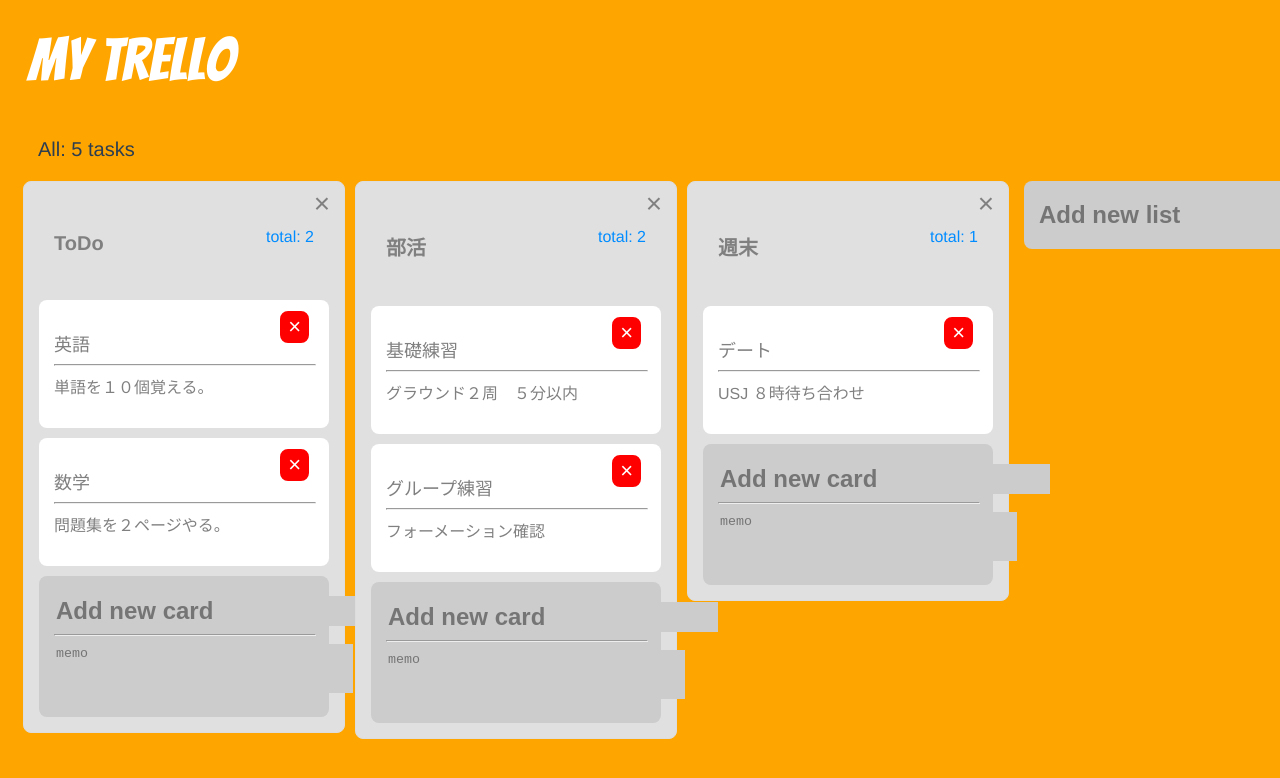
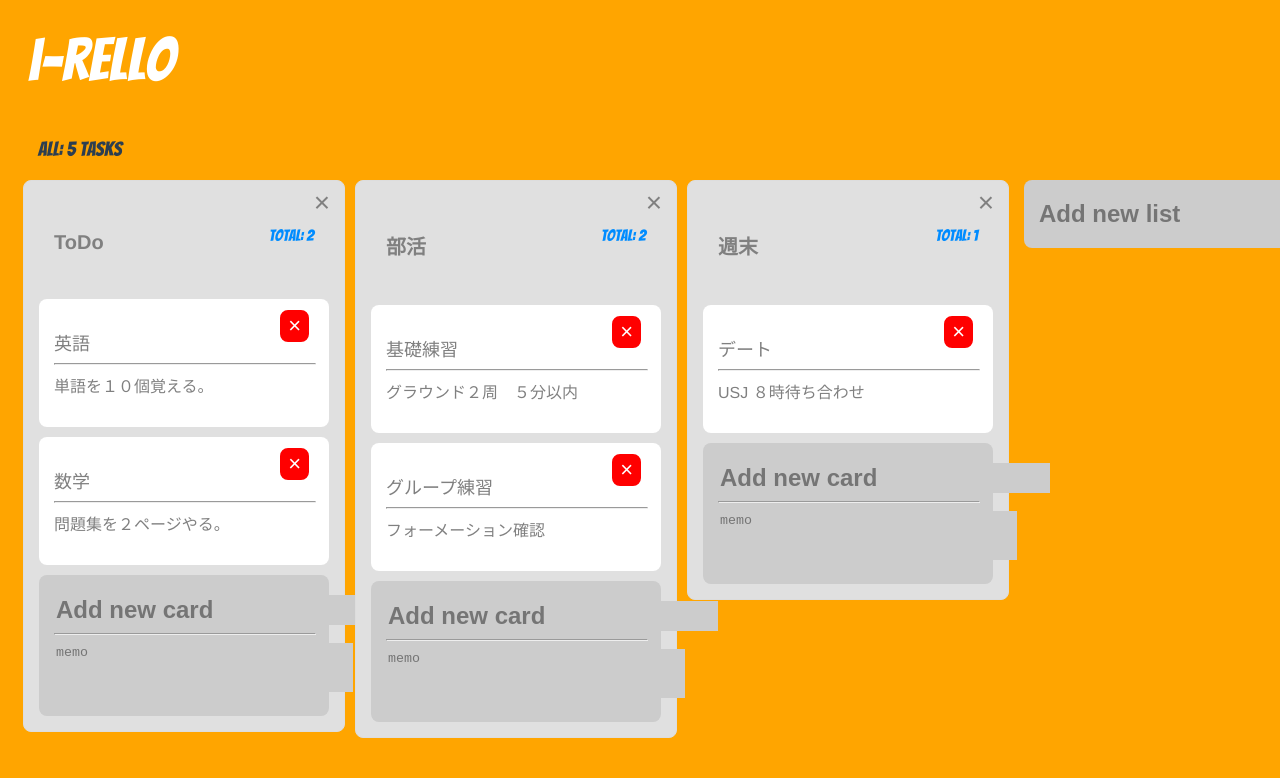
Before and after one commit to curtaincall888/i-rello, a Vue app: page / in a window 1280 px wide. Shown: the top 778 px of the page. Built offline with nearby package versions, Linux system fonts and the light colour scheme.

Commit message:
style_change
スタイルの変更

```diff
--- a/src/assets/css/style.css
+++ b/src/assets/css/style.css
@@ -26,6 +26,7 @@
 }
 
 .info-line {
+  font-family: 'Bangers', cursive;
   margin: 20px;
   font-size: 20px;
 }
@@ -165,6 +166,7 @@
 }
 
 .list-counter {
+  font-family: 'Bangers', cursive;
   color: rgb(0, 140, 255);
   padding: 15px;
 }
--- a/src/components/Board.vue
+++ b/src/components/Board.vue
@@ -1,7 +1,7 @@
 <template>
   <div>
     <header>
-      my Trello
+      i-rello
     </header>
     <main>
       <p class="info-line">All: {{ totalCardCount }} tasks</p>
```
